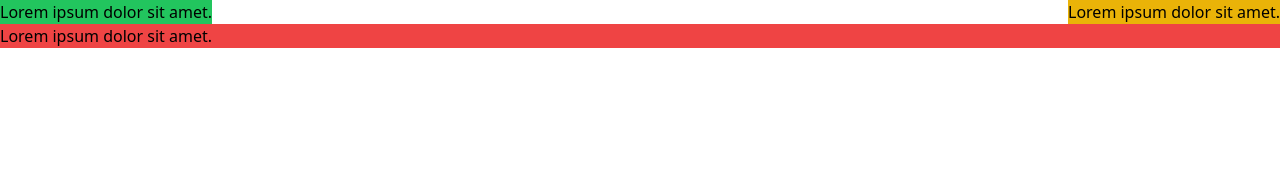
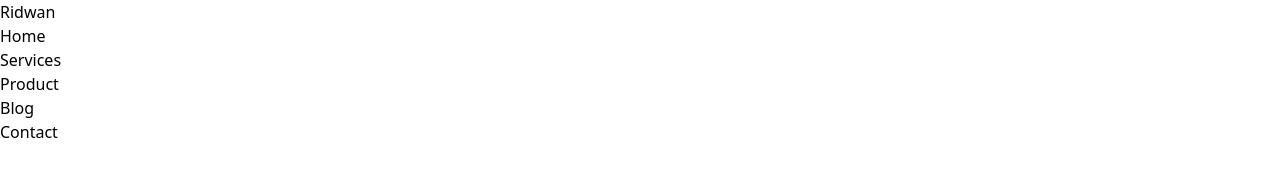
Before and after one commit to ridwanahmedxix/learn-tailwind, a website built with Vite: page index.html in a window 1280 px wide. Built offline with nearby package versions, Linux system fonts and the light colour scheme.

Commit message:
nav basic setup

```diff
--- a/index.html
+++ b/index.html
@@ -7,10 +7,15 @@
     <link rel="stylesheet" href="css/main.css" />
   </head>
   <body>
-    <div>
-      <div class="bg-green-500 float-left">Lorem ipsum dolor sit amet.</div>
-      <div class="bg-yellow-500 float-right">Lorem ipsum dolor sit amet.</div>
-      <div class="bg-red-500 clear-both">Lorem ipsum dolor sit amet.</div>
-    </div>
+    <nav>
+      <ul>
+        <li><a href="#">Ridwan</a></li>
+        <li><a href="#">Home</a></li>
+        <li><a href="#">Services</a></li>
+        <li><a href="#">Product</a></li>
+        <li><a href="#">Blog</a></li>
+        <li><a href="#">Contact</a></li>
+      </ul>
+    </nav>
   </body>
 </html>
```
